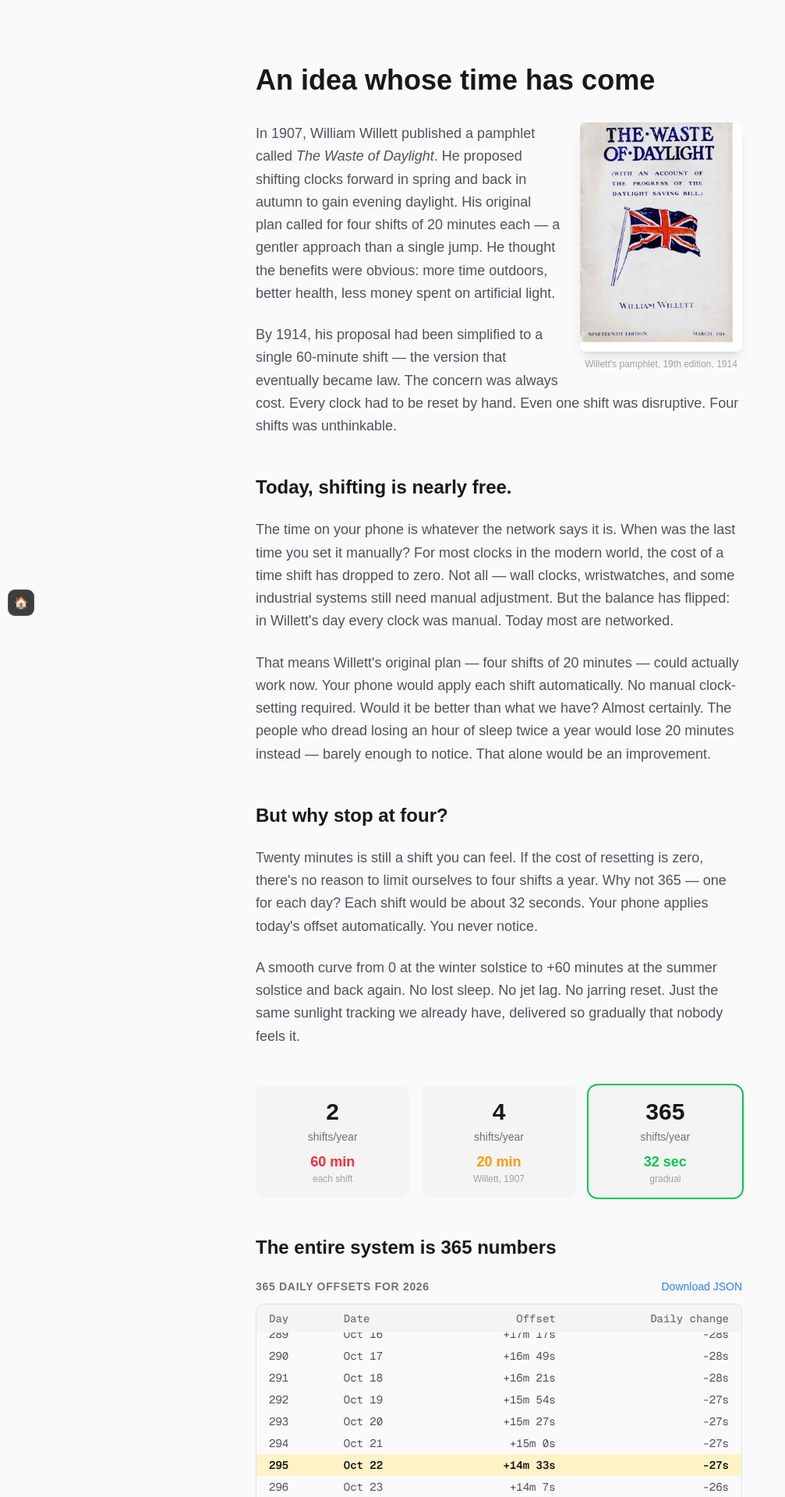
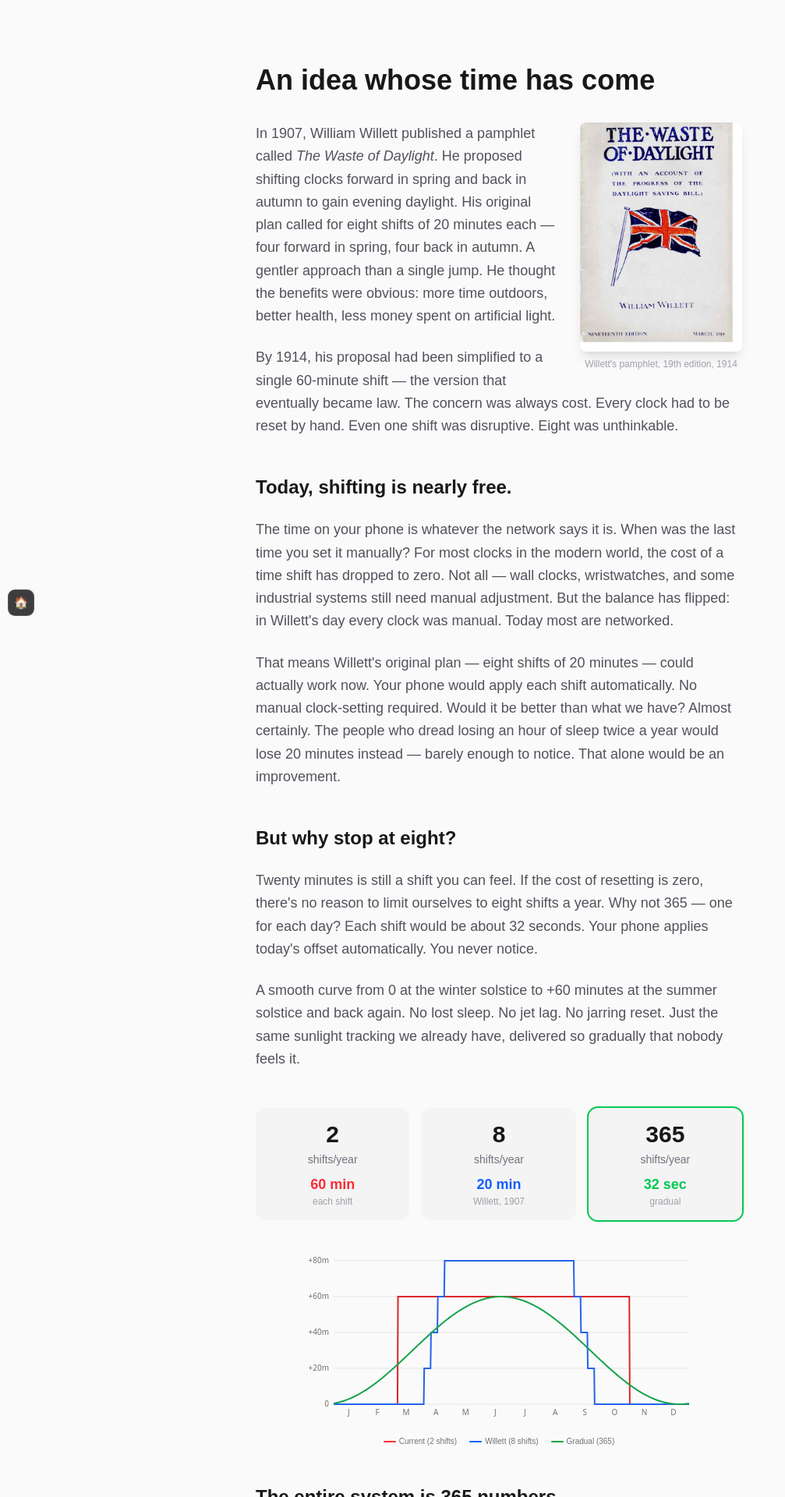
Before and after one commit to johndimm/gradual-daylight-saving, a Next.js app: page /about in a window 1280 px wide. Shown: the top 1920 px of the page at 78% size, without its empty margins (0-1007 px from the left). Built offline with nearby package versions, Linux system fonts and the light colour scheme.

Commit message:
willett graph

```diff
--- a/app/about/page.tsx
+++ b/app/about/page.tsx
@@ -1,7 +1,172 @@
 "use client";
 
-import { useMemo, useRef, useState, useEffect } from "react";
+import { useMemo, useRef, useState, useEffect, useCallback } from "react";
 import { generateOffsets } from "../gradual-offsets";
+import { getDSTTransitions } from "../offset-chart";
+
+function ProgressionChart({ year }: { year: number }) {
+  const canvasRef = useRef<HTMLCanvasElement>(null);
+  const containerRef = useRef<HTMLDivElement>(null);
+
+  const draw = useCallback(() => {
+    const canvas = canvasRef.current;
+    const container = containerRef.current;
+    if (!canvas || !container) return;
+
+    const dpr = window.devicePixelRatio || 1;
+    const cw = container.clientWidth;
+    const ch = 240;
+    canvas.width = cw * dpr;
+    canvas.height = ch * dpr;
+    canvas.style.width = cw + "px";
+    canvas.style.height = ch + "px";
+    const ctx = canvas.getContext("2d")!;
+    ctx.scale(dpr, dpr);
+
+    const dark = window.matchMedia("(prefers-color-scheme: dark)").matches;
+    const muted = dark ? "#a8a29e" : "#78716c";
+    const grid = dark ? "#292524" : "#e7e5e4";
+
+    const pad = { top: 20, right: 12, bottom: 36, left: 44 };
+    const plotW = cw - pad.left - pad.right;
+    const plotH = ch - pad.top - pad.bottom;
+    const maxMin = 80;
+
+    const xPos = (day: number) => pad.left + (day / 365) * plotW;
+    const yPos = (min: number) => pad.top + plotH - (min / maxMin) * plotH;
+    const ease = (p: number) => (1 - Math.cos(Math.PI * p)) / 2;
+
+    const yearStart = new Date(year, 0, 1).getTime();
+    const dayOf = (d: Date) => (d.getTime() - yearStart) / 86400000;
+    const { springForward, fallBack } = getDSTTransitions(year);
+    const sf = dayOf(springForward);
+    const fb = dayOf(fallBack);
+
+    // Grid
+    ctx.strokeStyle = grid;
+    ctx.lineWidth = 1;
+    for (let m = 0; m <= maxMin; m += 20) {
+      ctx.beginPath();
+      ctx.moveTo(pad.left, yPos(m));
+      ctx.lineTo(cw - pad.right, yPos(m));
+      ctx.stroke();
+    }
+
+    // Y-axis labels
+    ctx.fillStyle = muted;
+    ctx.font = "10px system-ui";
+    ctx.textAlign = "right";
+    ctx.textBaseline = "middle";
+    for (let m = 0; m <= maxMin; m += 20) {
+      ctx.fillText(m === 0 ? "0" : "+" + m + "m", pad.left - 6, yPos(m));
+    }
+
+    // Month labels
+    const months = ["J","F","M","A","M","J","J","A","S","O","N","D"];
+    const monthDays = [0,31,59,90,120,151,181,212,243,273,304,334];
+    ctx.textAlign = "center";
+    ctx.textBaseline = "top";
+    for (let i = 0; i < 12; i++) {
+      const mid = monthDays[i] + (i < 11 ? (monthDays[i+1] - monthDays[i]) / 2 : 15);
+      ctx.fillText(months[i], xPos(mid), ch - pad.bottom + 6);
+    }
+
+    // 1. Current DST (red step)
+    ctx.beginPath();
+    ctx.moveTo(xPos(0), yPos(0));
+    ctx.lineTo(xPos(sf - 0.5), yPos(0));
+    ctx.lineTo(xPos(sf), yPos(60));
+    ctx.lineTo(xPos(fb - 0.5), yPos(60));
+    ctx.lineTo(xPos(fb), yPos(0));
+    ctx.lineTo(xPos(365), yPos(0));
+    ctx.strokeStyle = dark ? "#f87171" : "#dc2626";
+    ctx.lineWidth = 2;
+    ctx.stroke();
+
+    // 2. Willett's 8-shift staircase (amber)
+    // 4 Sundays in April stepping up 20 min each
+    const apr1 = new Date(year, 3, 1);
+    const aprFirstSunday = (7 - apr1.getDay()) % 7 || 7;
+    const willettUp: number[] = [];
+    for (let i = 0; i < 4; i++) {
+      willettUp.push(dayOf(new Date(year, 3, aprFirstSunday + i * 7)));
+    }
+    // 4 Sundays in September stepping down 20 min each
+    const sep1 = new Date(year, 8, 1);
+    const sepFirstSunday = (7 - sep1.getDay()) % 7 || 7;
+    const willettDown: number[] = [];
+    for (let i = 0; i < 4; i++) {
+      willettDown.push(dayOf(new Date(year, 8, sepFirstSunday + i * 7)));
+    }
+
+    ctx.beginPath();
+    ctx.moveTo(xPos(0), yPos(0));
+    let level = 0;
+    for (const d of willettUp) {
+      ctx.lineTo(xPos(d - 0.5), yPos(level));
+      level += 20;
+      ctx.lineTo(xPos(d), yPos(level));
+    }
+    ctx.lineTo(xPos(willettDown[0] - 0.5), yPos(level));
+    for (const d of willettDown) {
+      ctx.lineTo(xPos(d - 0.5), yPos(level));
+      level -= 20;
+      ctx.lineTo(xPos(d), yPos(level));
+    }
+    ctx.lineTo(xPos(365), yPos(0));
+    ctx.strokeStyle = dark ? "#60a5fa" : "#2563eb";
+    ctx.lineWidth = 2;
+    ctx.stroke();
+
+    // 3. Gradual (green smooth curve, solstice-synced)
+    const sumSol = 172;
+    const winSol = 355;
+    const prevWin = winSol - 365;
+    ctx.beginPath();
+    for (let d = 0; d <= 365; d++) {
+      let val: number;
+      if (d < sumSol) {
+        val = ease((d - prevWin) / (sumSol - prevWin)) * 60;
+      } else if (d < winSol) {
+        val = 60 - ease((d - sumSol) / (winSol - sumSol)) * 60;
+      } else {
+        val = ease((d - winSol) / (sumSol + 365 - winSol)) * 60;
+      }
+      const x = xPos(d), y = yPos(val);
+      d === 0 ? ctx.moveTo(x, y) : ctx.lineTo(x, y);
+    }
+    ctx.strokeStyle = dark ? "#4ade80" : "#16a34a";
+    ctx.lineWidth = 2;
+    ctx.stroke();
+  }, [year]);
+
+  useEffect(() => {
+    draw();
+    const ro = new ResizeObserver(draw);
+    if (containerRef.current) ro.observe(containerRef.current);
+    return () => ro.disconnect();
+  }, [draw]);
+
+  return (
+    <div ref={containerRef} className="w-full max-w-lg mx-auto">
+      <canvas ref={canvasRef} className="w-full" />
+      <div className="flex justify-center gap-4 text-[10px] mt-1">
+        <span className="flex items-center gap-1">
+          <span className="inline-block w-4 h-0.5 rounded bg-red-500 dark:bg-red-400" />
+          <span className="text-zinc-500 dark:text-zinc-400">Current (2 shifts)</span>
+        </span>
+        <span className="flex items-center gap-1">
+          <span className="inline-block w-4 h-0.5 rounded bg-blue-600 dark:bg-blue-400" />
+          <span className="text-zinc-500 dark:text-zinc-400">Willett (8 shifts)</span>
+        </span>
+        <span className="flex items-center gap-1">
+          <span className="inline-block w-4 h-0.5 rounded bg-green-600 dark:bg-green-400" />
+          <span className="text-zinc-500 dark:text-zinc-400">Gradual (365)</span>
+        </span>
+      </div>
+    </div>
+  );
+}
 
 function OffsetTable({ year }: { year: number }) {
   const offsets = useMemo(() => generateOffsets(year), [year]);
@@ -97,8 +262,9 @@ export default function AboutPage() {
             In 1907, William Willett published a pamphlet
             called <em>The Waste of Daylight</em>. He proposed shifting clocks
             forward in spring and back in autumn to gain evening daylight. His
-            original plan called for four shifts of 20 minutes each &mdash; a
-            gentler approach than a single jump. He thought the benefits were
+            original plan called for eight shifts of 20 minutes each &mdash;
+            four forward in spring, four back in autumn. A gentler approach
+            than a single jump. He thought the benefits were
             obvious: more time outdoors, better health, less money spent on
             artificial light.
           </p>
@@ -107,7 +273,7 @@ export default function AboutPage() {
             By 1914, his proposal had been simplified to a single 60-minute
             shift &mdash; the version that eventually became law. The concern
             was always cost. Every clock had to be reset by hand.
-            Even one shift was disruptive. Four shifts was unthinkable.
+            Even one shift was disruptive. Eight was unthinkable.
           </p>
         </div>
 
@@ -127,7 +293,7 @@ export default function AboutPage() {
           </p>
 
           <p>
-            That means Willett&apos;s original plan &mdash; four shifts of
+            That means Willett&apos;s original plan &mdash; eight shifts of
             20 minutes &mdash; could actually work now. Your phone would apply
             each shift automatically. No manual clock-setting required. Would
             it be better than what we have? Almost certainly. The people who
@@ -140,12 +306,12 @@ export default function AboutPage() {
         {/* Step 2: But we can do better */}
         <div className="mt-12 space-y-6 text-base sm:text-lg text-zinc-600 dark:text-zinc-300 leading-relaxed">
           <p className="text-xl sm:text-2xl font-bold text-zinc-900 dark:text-zinc-100">
-            But why stop at four?
+            But why stop at eight?
           </p>
 
           <p>
             Twenty minutes is still a shift you can feel. If the cost of
-            resetting is zero, there&apos;s no reason to limit ourselves to four
+            resetting is zero, there&apos;s no reason to limit ourselves to eight
             shifts a year. Why not 365 &mdash; one for each day? Each shift
             would be about 32 seconds. Your phone applies today&apos;s offset
             automatically. You never notice.
@@ -168,9 +334,9 @@ export default function AboutPage() {
             <div className="text-xs text-zinc-400 dark:text-zinc-500">each shift</div>
           </div>
           <div className="p-4 rounded-xl bg-zinc-100 dark:bg-zinc-900">
-            <div className="text-2xl sm:text-3xl font-bold text-zinc-900 dark:text-zinc-100">4</div>
+            <div className="text-2xl sm:text-3xl font-bold text-zinc-900 dark:text-zinc-100">8</div>
             <div className="text-sm text-zinc-500 dark:text-zinc-400 mt-1">shifts/year</div>
-            <div className="text-lg font-semibold text-amber-500 dark:text-amber-400 mt-2">20 min</div>
+            <div className="text-lg font-semibold text-blue-600 dark:text-blue-400 mt-2">20 min</div>
             <div className="text-xs text-zinc-400 dark:text-zinc-500">Willett, 1907</div>
           </div>
           <div className="p-4 rounded-xl bg-zinc-100 dark:bg-zinc-900 ring-2 ring-green-500 dark:ring-green-400">
@@ -179,6 +345,10 @@ export default function AboutPage() {
             <div className="text-lg font-semibold text-green-500 dark:text-green-400 mt-2">32 sec</div>
             <div className="text-xs text-zinc-400 dark:text-zinc-500">gradual</div>
           </div>
+        </div>
+
+        <div className="mt-8">
+          <ProgressionChart year={year} />
         </div>
 
         {/* The lookup table */}
--- a/app/clock/page.tsx
+++ b/app/clock/page.tsx
@@ -689,7 +689,7 @@ export default function SmoothClock() {
             <div className="text-sm text-zinc-400 leading-relaxed space-y-2">
               <p>
                 This clock doesn&apos;t jump an hour twice a year. Instead, it shifts
-                by a few seconds each day, spreading the daylight saving transition
+                by up to half a minute each day, spreading the daylight saving transition
                 over months.
               </p>
               <p>
```
Also changed, not shown: public/argument.txt, public/hackernews-post.txt (added), public/linkedin-post-short.txt, public/linkedin-post-v3.txt.
